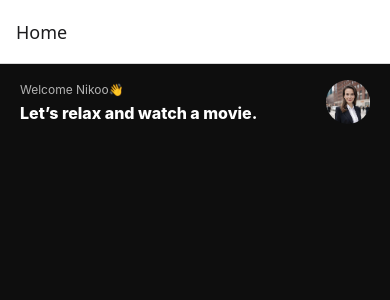
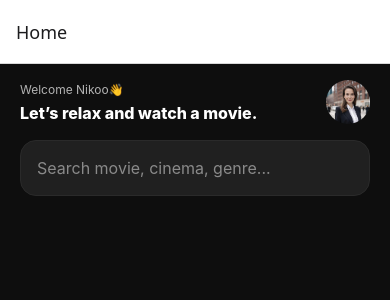
Before and after one commit to NikooNasrpooya/MovieCatalogue, a React Native app: screen /Home in a window 390 px wide. Shown: the top 300 px of the page. Built offline with nearby package versions, Linux system fonts and the light colour scheme; no server answers.

Commit message:
Searchbar added

```diff
--- a/screens/HomeScreen.tsx
+++ b/screens/HomeScreen.tsx
@@ -4,6 +4,7 @@
 import { tmdb } from '../src/api/tmdb';
 import { Movie } from '../types';
 import HeaderSection from '../src/components/HeaderSection';
+import SearchBar from '../src/components/SearchBar';
 
 
 
@@ -24,9 +25,9 @@
 
   return (
     <ScrollView style={{ flex: 1, backgroundColor: colors.bg }} contentInsetAdjustmentBehavior="always">
+      <StatusBar barStyle="light-content" />
       <HeaderSection />
-      <StatusBar barStyle="light-content" />
-
+      <SearchBar />
     </ScrollView>
   );
 }
--- /dev/null
+++ b/src/components/SearchBar.tsx
@@ -0,0 +1,19 @@
+import React from 'react';
+import { View, TextInput } from 'react-native';
+import { colors } from '../theme/colors';
+
+export default function SearchBar() {
+  return (
+    <View style={{
+      marginHorizontal: 20, marginTop: 16,
+      backgroundColor: colors.input, borderRadius: 16,
+      height: 56, paddingHorizontal: 16, justifyContent: 'center', borderWidth: 1, borderColor: colors.border
+    }}>
+      <TextInput
+        placeholder="Search movie, cinema, genre..."
+        placeholderTextColor="#8A8A8A"
+        style={{ color: colors.text, fontSize: 16 }}
+      />
+    </View>
+  );
+}
```
